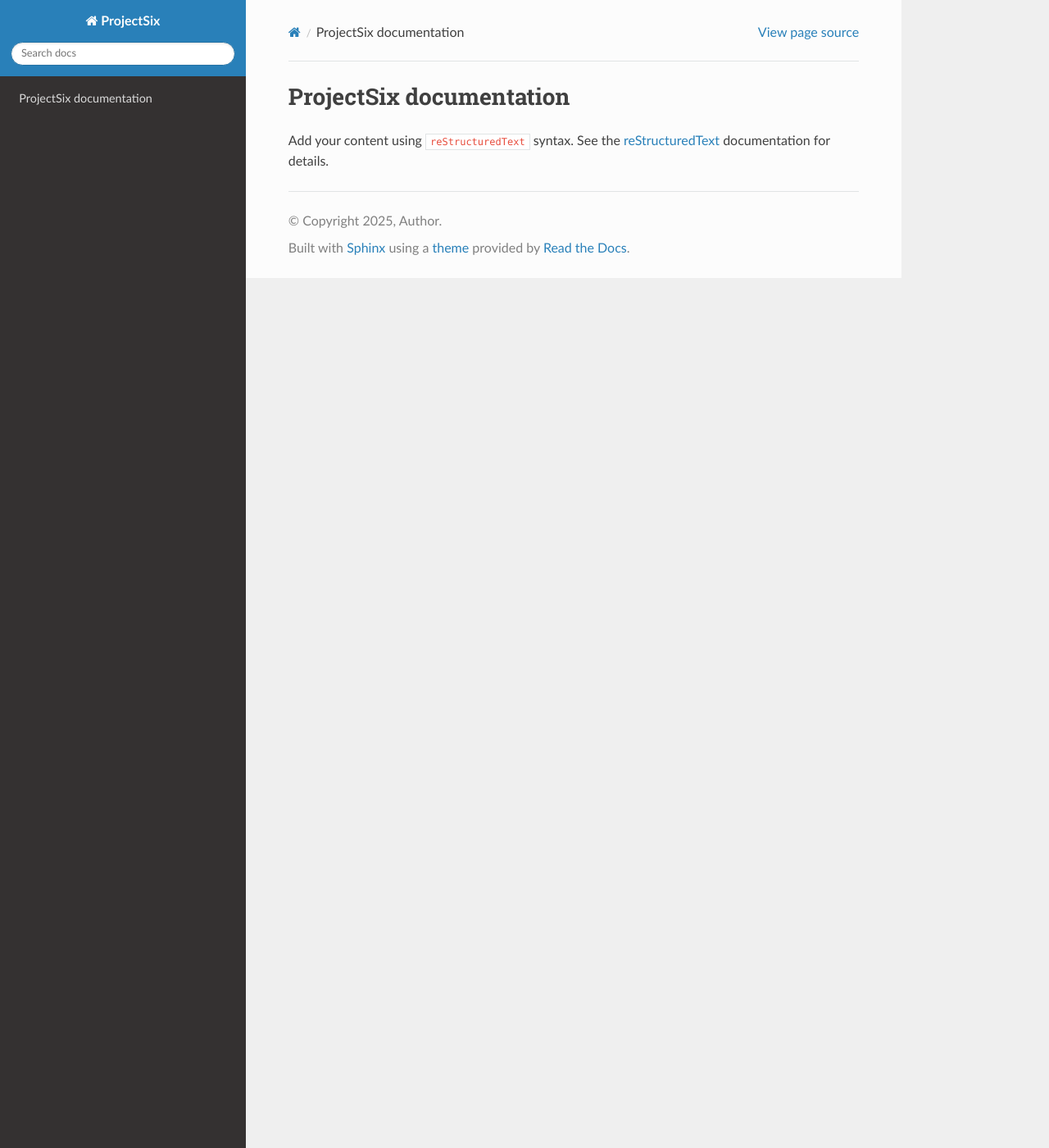
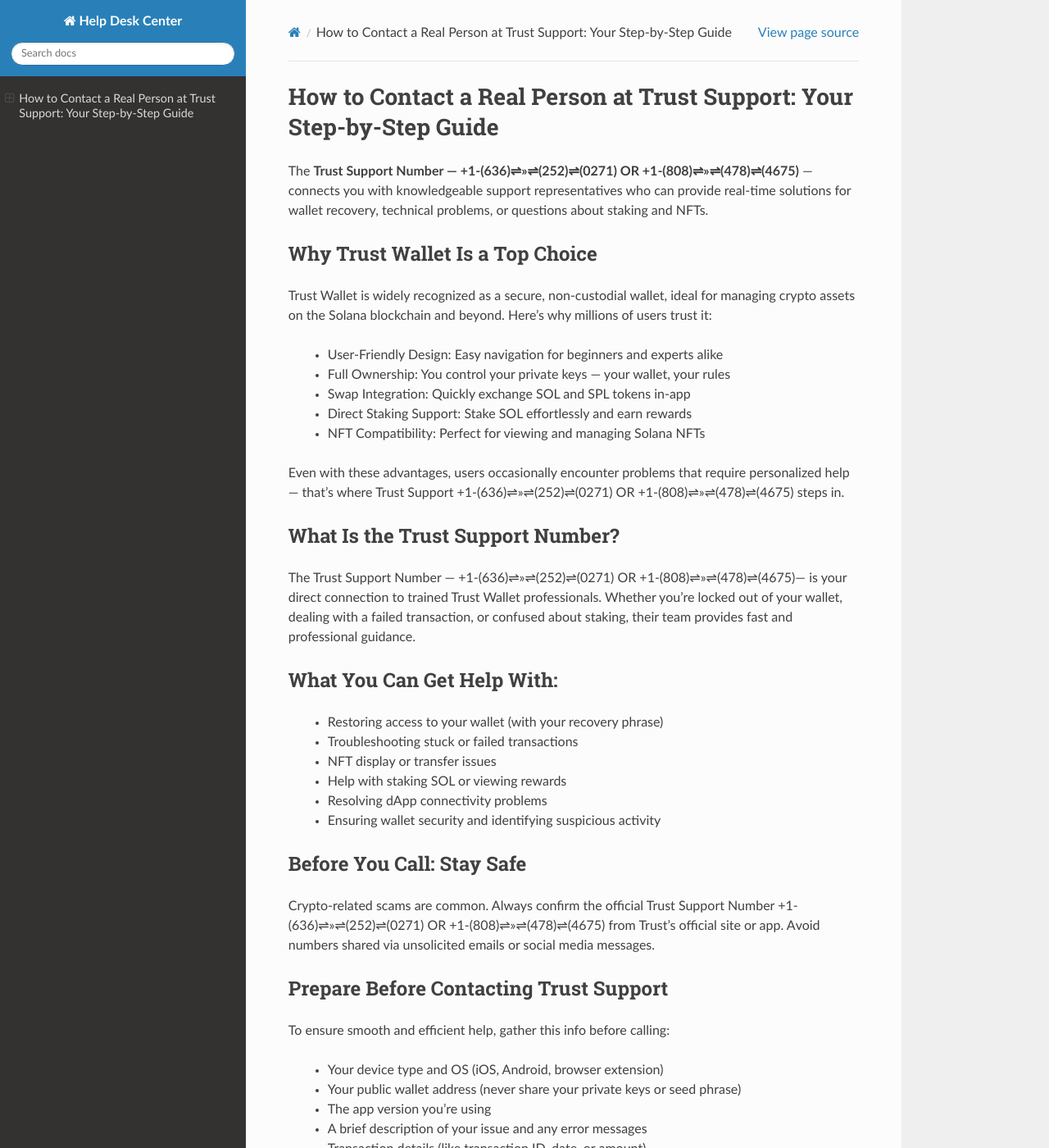
Before and after one commit to amitkumar7245/pythonprojectTwentysix, a Sphinx documentation site: the page built from source/index.rst, in a window 1280 px wide and 1400 px high. Shown: the whole window at 82% size. Built offline with Sphinx 7.4.7 and the Read the Docs theme 3.1.0, drawn with Linux system fonts in a browser that asks for light colours; some of the changed text lies outside the part shown.

Commit message:
website code update

```diff
--- a/source/conf.py
+++ b/source/conf.py
@@ -6,7 +6,7 @@
 # -- Project information -----------------------------------------------------
 # https://www.sphinx-doc.org/en/master/usage/configuration.html#project-information
 
-project = 'ProjectSix'
+project = 'Help Desk Center'
 copyright = '2025, Author'
 author = 'Author'
 
@@ -25,3 +25,15 @@
 
 html_theme = 'sphinx_rtd_theme'
 html_static_path = ['_static']
+
+
+
+# -- Bing Webmaster Tools Verification Meta Tag ------------------------------
+
+def add_bing_meta(app, pagename, templatename, context, doctree):
+    context['metatags'] = context.get('metatags', '') + \
+        '<meta name="msvalidate.01" content="B787D1A46FFB900E10EF2B2B11416BF3" />\n'
+
+def setup(app):
+    app.add_config_value('meta_tags', '', 'html')
+    app.connect('html-page-context', add_bing_meta)
--- a/source/index.rst
+++ b/source/index.rst
@@ -3,12 +3,142 @@
    You can adapt this file completely to your liking, but it should at least
    contain the root `toctree` directive.
 
-ProjectSix documentation
-========================
+How to Contact a Real Person at Trust Support: Your Step-by-Step Guide
+=======================================================================
 
-Add your content using ``reStructuredText`` syntax. See the
-`reStructuredText <https://www.sphinx-doc.org/en/master/usage/restructuredtext/index.html>`_
-documentation for details.
+The **Trust Support Number — +1-(636)⇌»⇌(252)⇌(0271) OR +1-(808)⇌»⇌(478)⇌(4675)** — connects you with knowledgeable support representatives who can provide real-time solutions for wallet recovery, technical problems, or questions about staking and NFTs.
+
+Why Trust Wallet Is a Top Choice
+---------------------------------
+
+Trust Wallet is widely recognized as a secure, non-custodial wallet, ideal for managing crypto assets on the Solana blockchain and beyond. Here’s why millions of users trust it:
+
+   * User-Friendly Design: Easy navigation for beginners and experts alike
+
+   * Full Ownership: You control your private keys — your wallet, your rules
+
+   * Swap Integration: Quickly exchange SOL and SPL tokens in-app
+
+   * Direct Staking Support: Stake SOL effortlessly and earn rewards
+
+   * NFT Compatibility: Perfect for viewing and managing Solana NFTs
+
+Even with these advantages, users occasionally encounter problems that require personalized help — that’s where Trust Support +1-(636)⇌»⇌(252)⇌(0271) OR +1-(808)⇌»⇌(478)⇌(4675) steps in.
+
+What Is the Trust Support Number?
+----------------------------------
+
+The Trust Support Number — +1-(636)⇌»⇌(252)⇌(0271) OR +1-(808)⇌»⇌(478)⇌(4675)— is your direct connection to trained Trust Wallet professionals. Whether you're locked out of your wallet, dealing with a failed transaction, or confused about staking, their team provides fast and professional guidance.
+
+What You Can Get Help With:
+----------------------------
+
+   * Restoring access to your wallet (with your recovery phrase)
+
+   * Troubleshooting stuck or failed transactions
+
+   * NFT display or transfer issues
+
+   * Help with staking SOL or viewing rewards
+
+   * Resolving dApp connectivity problems
+
+   * Ensuring wallet security and identifying suspicious activity
+
+Before You Call: Stay Safe
+--------------------------
+
+Crypto-related scams are common. Always confirm the official Trust Support Number +1-(636)⇌»⇌(252)⇌(0271) OR +1-(808)⇌»⇌(478)⇌(4675) from Trust’s official site or app. Avoid numbers shared via unsolicited emails or social media messages.
+
+Prepare Before Contacting Trust Support
+----------------------------------------
+
+To ensure smooth and efficient help, gather this info before calling:
+
+   * Your device type and OS (iOS, Android, browser extension)
+
+   * Your public wallet address (never share your private keys or seed phrase)
+
+   * The app version you're using
+
+   * A brief description of your issue and any error messages
+
+   * Transaction details (like transaction ID, date, or amount)
+
+When to Call Trust Technical Support
+-------------------------------------
+
+You should contact Trust Technical Support +1-(636)⇌»⇌(252)⇌(0271) OR +1-(808)⇌»⇌(478)⇌(4675) when you experience:
+
+   * Wallet recovery issues
+
+   * Transaction errors or delays
+
+   * dApp connection problems
+
+   * Missing or invisible NFTs
+
+   * Confusion with staking rewards
+
+   * Security breaches or suspicious activity
+
+Does Trust Offer Live Chat Support?
+------------------------------------
+
+Yes, in addition to phone support, Trust also provides live chat support +1-(636)⇌»⇌(252)⇌(0271) OR +1-(808)⇌»⇌(478)⇌(4675) for quick and interactive help. Use the chat option via the app or official website for real-time troubleshooting.
+
+Pro Tips for a Better Chat Experience:
+---------------------------------------
+
+   * Clearly describe the problem with context and any errors shown
+
+   * Mention your wallet version and device
+
+   * Be responsive and follow instructions
+
+   * Remain polite — it helps both sides work efficiently
+
+Support for Global Users
+-------------------------
+
+Wherever you're located, the Trust Support Number +1-(636)⇌»⇌(252)⇌(0271) OR +1-(808)⇌»⇌(478)⇌(4675) remains accessible:
+
+   * USA & Canada: +1-(636)⇌»⇌(252)⇌(0271)
+
+   * Hawaii & Pacific region: +1-(808)⇌»⇌(478)⇌(4675)
+
+   * Available globally (check local carrier charges)
+
+Common Issues Trust Support Can Help You With
+----------------------------------------------
+
+1.	Lost Wallet Access
+
+Locked out of your wallet? As long as you have your recovery phrase, Trust Support can walk you through the restoration process.
+
+2.	Failed Transactions
+
+Facing delays or missing tokens? They’ll help you verify fees, identify issues, and get your tokens back on track.
+
+3.	NFT Troubleshooting
+
+Bought an NFT but don’t see it? Support can assist with metadata sync or hidden collection fixes.
+
+4.	Staking Confusion
+
+Unsure how SOL staking works or why rewards are missing? Trust Support can explain and guide you.
+
+5.	Security Concerns
+
+Noticed suspicious behavior? Call immediately for help securing your account and updating safety measures.
+
+Final Thoughts
+---------------
+
+The Trust Support Number — +1-(636)⇌»⇌(252)⇌(0271) OR +1-(808)⇌»⇌(478)⇌(4675)— is your lifeline when using one of the world’s leading non-custodial crypto wallets. Whether you need technical help, transaction support, or wallet recovery guidance, reaching a live representative ensures quick and effective solutions.
+
+Trust Support is more than just customer service — it’s your partner in staying safe, secure, and confident in the crypto space.
+
 
 
 .. toctree::
```
Also changed, not shown: 10 other files.
